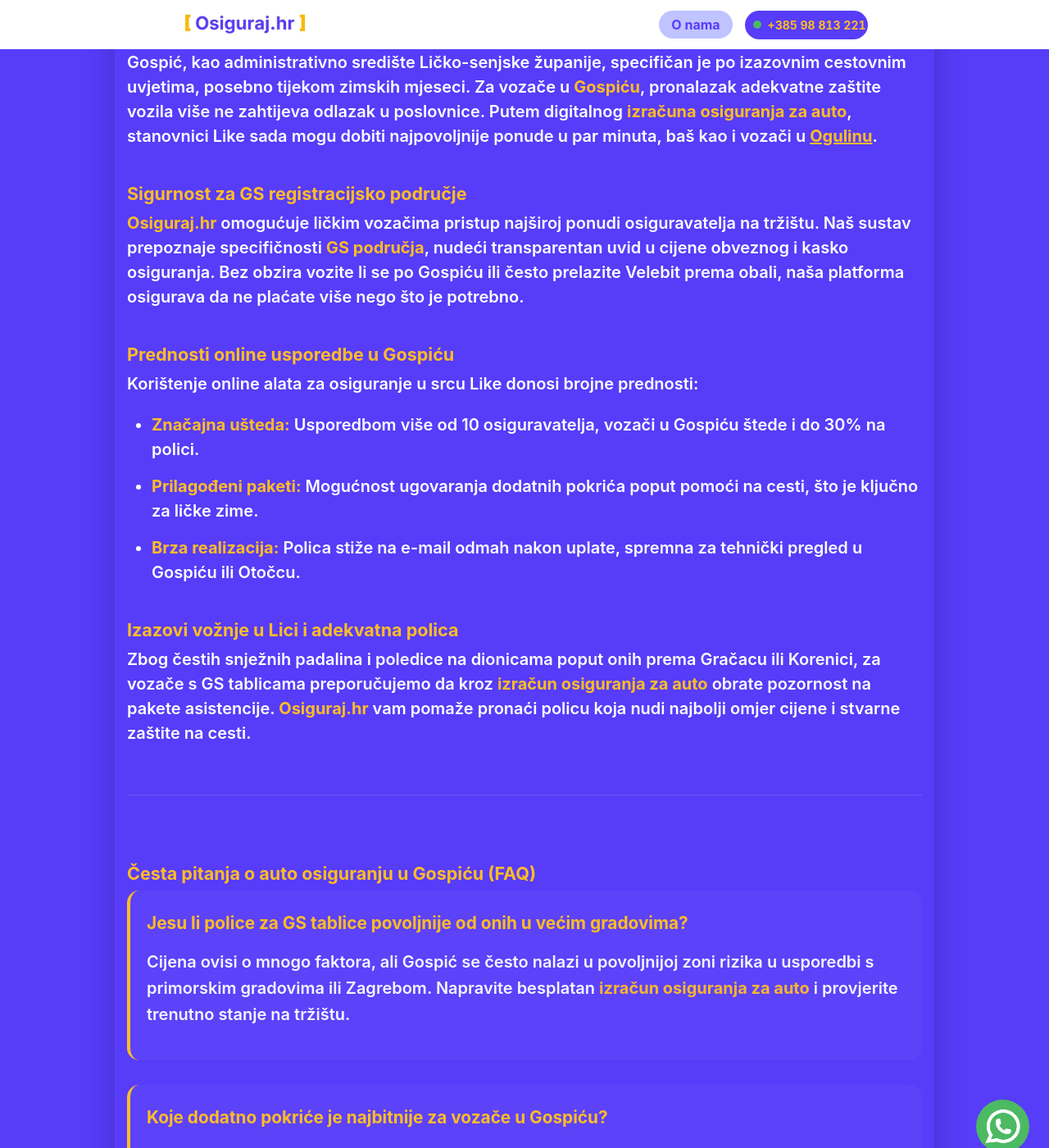
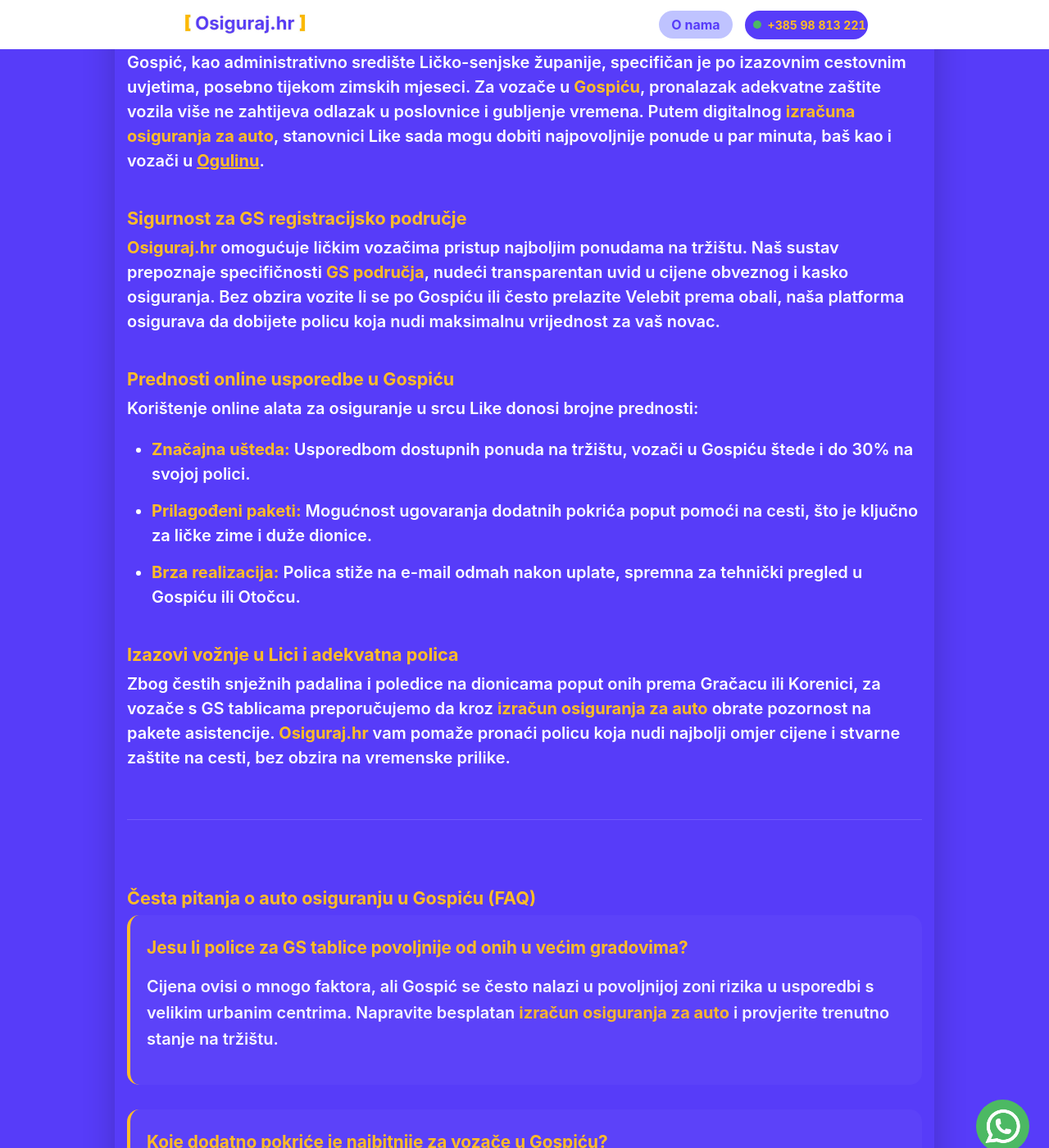
Before and after one commit to Filip-Gale/OsigurajHR, a Jekyll site: the page built from auto-osiguranje/gospic.md, in a window 1280 px wide and 1400 px high, scrolled down 511 px. Shown: the whole window at 82% size. Built offline with Jekyll 4.4.1, drawn with Linux system fonts in a browser that asks for light colours; some of the changed text lies outside the part shown.

Commit message:
Update gospic.md

```diff
--- a/auto-osiguranje/gospic.md
+++ b/auto-osiguranje/gospic.md
@@ -6,30 +6,30 @@
 description: "Tražite najpovoljnije auto osiguranje u Gospiću? Osiguraj.hr nudi neovisnu usporedbu polica za GS područje i brzi izračun uz maksimalne uštede."
 ---
 
-Gospić, kao administrativno središte Ličko-senjske županije, specifičan je po izazovnim cestovnim uvjetima, posebno tijekom zimskih mjeseci. Za vozače u **Gospiću**, pronalazak adekvatne zaštite vozila više ne zahtijeva odlazak u poslovnice. Putem digitalnog **izračuna osiguranja za auto**, stanovnici Like sada mogu dobiti najpovoljnije ponude u par minuta, baš kao i vozači u [Ogulinu]({{ '/auto-osiguranje/ogulin/' | relative_url }}).
+Gospić, kao administrativno središte Ličko-senjske županije, specifičan je po izazovnim cestovnim uvjetima, posebno tijekom zimskih mjeseci. Za vozače u **Gospiću**, pronalazak adekvatne zaštite vozila više ne zahtijeva odlazak u poslovnice i gubljenje vremena. Putem digitalnog **izračuna osiguranja za auto**, stanovnici Like sada mogu dobiti najpovoljnije ponude u par minuta, baš kao i vozači u [Ogulinu]({{ '/auto-osiguranje/ogulin/' | relative_url }}).
 
 ### Sigurnost za GS registracijsko područje
 
-**Osiguraj.hr** omogućuje ličkim vozačima pristup najširoj ponudi osiguravatelja na tržištu. Naš sustav prepoznaje specifičnosti **GS područja**, nudeći transparentan uvid u cijene obveznog i kasko osiguranja. Bez obzira vozite li se po Gospiću ili često prelazite Velebit prema obali, naša platforma osigurava da ne plaćate više nego što je potrebno.
+**Osiguraj.hr** omogućuje ličkim vozačima pristup najboljim ponudama na tržištu. Naš sustav prepoznaje specifičnosti **GS područja**, nudeći transparentan uvid u cijene obveznog i kasko osiguranja. Bez obzira vozite li se po Gospiću ili često prelazite Velebit prema obali, naša platforma osigurava da dobijete policu koja nudi maksimalnu vrijednost za vaš novac.
 
 ### Prednosti online usporedbe u Gospiću
 
 Korištenje online alata za osiguranje u srcu Like donosi brojne prednosti:
 
-* **Značajna ušteda:** Usporedbom više od 10 osiguravatelja, vozači u Gospiću štede i do 30% na polici.
-* **Prilagođeni paketi:** Mogućnost ugovaranja dodatnih pokrića poput pomoći na cesti, što je ključno za ličke zime.
+* **Značajna ušteda:** Usporedbom dostupnih ponuda na tržištu, vozači u Gospiću štede i do 30% na svojoj polici.
+* **Prilagođeni paketi:** Mogućnost ugovaranja dodatnih pokrića poput pomoći na cesti, što je ključno za ličke zime i duže dionice.
 * **Brza realizacija:** Polica stiže na e-mail odmah nakon uplate, spremna za tehnički pregled u Gospiću ili Otočcu.
 
 ### Izazovi vožnje u Lici i adekvatna polica
 
-Zbog čestih snježnih padalina i poledice na dionicama poput onih prema Gračacu ili Korenici, za vozače s GS tablicama preporučujemo da kroz **izračun osiguranja za auto** obrate pozornost na pakete asistencije. **Osiguraj.hr** vam pomaže pronaći policu koja nudi najbolji omjer cijene i stvarne zaštite na cesti.
+Zbog čestih snježnih padalina i poledice na dionicama poput onih prema Gračacu ili Korenici, za vozače s GS tablicama preporučujemo da kroz **izračun osiguranja za auto** obrate pozornost na pakete asistencije. **Osiguraj.hr** vam pomaže pronaći policu koja nudi najbolji omjer cijene i stvarne zaštite na cesti, bez obzira na vremenske prilike.
 
 <div class="faq-section">
     <h3>Česta pitanja o auto osiguranju u Gospiću (FAQ)</h3>
 
     <div class="faq-item">
         <h4>Jesu li police za GS tablice povoljnije od onih u većim gradovima?</h4>
-        <p>Cijena ovisi o mnogo faktora, ali Gospić se često nalazi u povoljnijoj zoni rizika u usporedbi s primorskim gradovima ili Zagrebom. Napravite besplatan <strong>izračun osiguranja za auto</strong> i provjerite trenutno stanje na tržištu.</p>
+        <p>Cijena ovisi o mnogo faktora, ali Gospić se često nalazi u povoljnijoj zoni rizika u usporedbi s velikim urbanim centrima. Napravite besplatan <strong>izračun osiguranja za auto</strong> i provjerite trenutno stanje na tržištu.</p>
     </div>
 
     <div class="faq-item">
```
Also changed, not shown: other parts of auto-osiguranje/gospic.md (+2 -2 lines).
